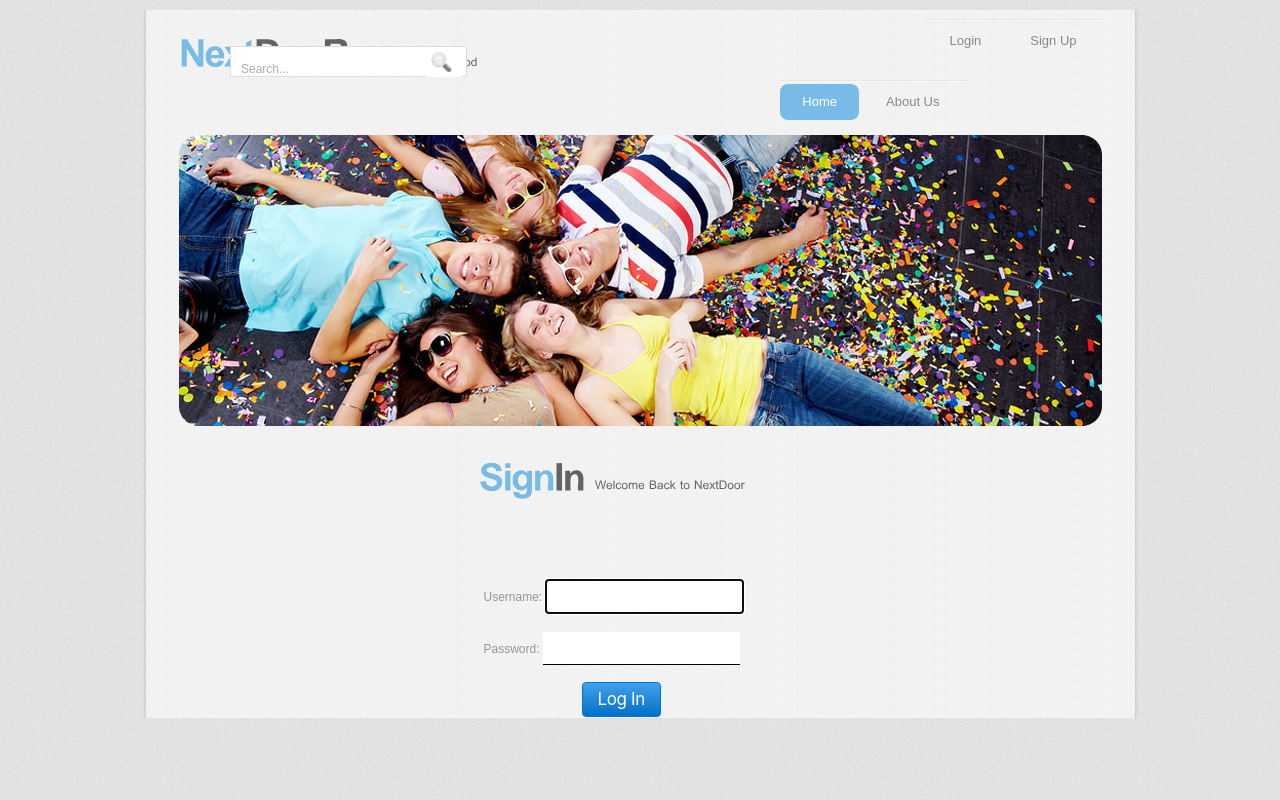
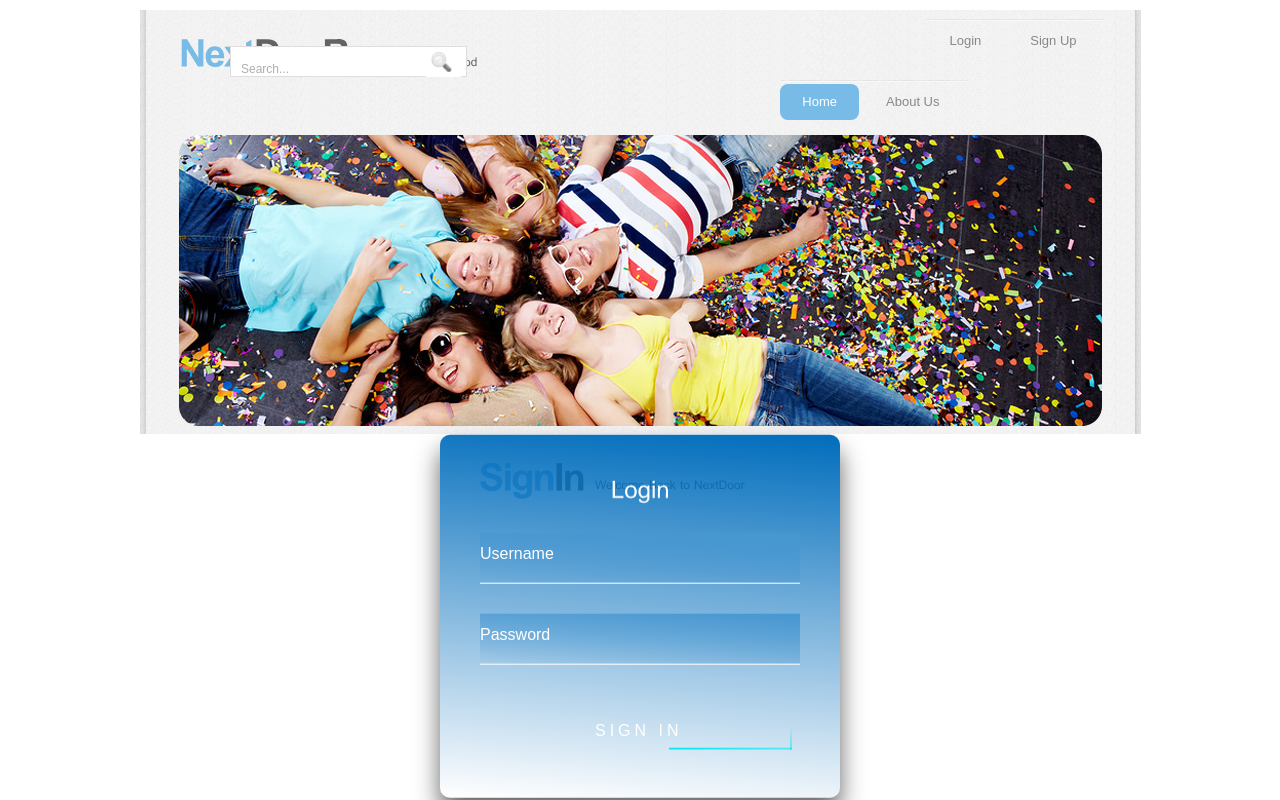
Before and after one commit to Project-Management-SCE/PM2022_TEAM_4, a Django app: page /Account/login/ in a window 1280 px wide. Run offline with Django 4.2, Linux system fonts and the light colour scheme.

Commit message:
change style login

```diff
--- a/templates/registration/login.html
+++ b/templates/registration/login.html
@@ -60,7 +60,179 @@ p {
   box-shadow: rgba(131, 192, 253, 0.5) 0 0 0 3px;
   outline: none;
 }
+html {
+  height: 100%;
+}
+body {
+  margin:0;
+  padding:0;
+  font-family: sans-serif;
+  background: linear-gradient(#141e30, #243b55);
+}
 
+.login-box {
+  position: absolute;
+  top: 77%;
+  left: 50%;
+  width: 400px;
+  padding: 40px;
+  transform: translate(-50%, -50%);
+  background: linear-gradient(184deg, #006dbc, transparent);
+  box-sizing: border-box;
+  box-shadow: 0 15px 25px rgba(0,0,0,.6);
+  border-radius: 10px;
+}
+
+.login-box h2 {
+  margin: 0 0 30px;
+  padding: 0;
+  color: #fff;
+  text-align: center;
+}
+
+.login-box .user-box {
+  position: relative;
+}
+
+.login-box .user-box input {
+  width: 100%;
+  padding: 10px 0;
+  font-size: 16px;
+  color: #fff;
+  margin-bottom: 30px;
+  border: none;
+  border-bottom: 1px solid #fff;
+  outline: none;
+  background: linear-gradient(184deg, #4797d1, transparent);
+}
+.login-box .user-box label {
+  position: absolute;
+  top:0;
+  left: 0;
+  padding: 10px 0;
+  font-size: 16px;
+  color: #fff;
+  pointer-events: none;
+  transition: .5s;
+}
+
+.login-box .user-box input:focus ~ label,
+.login-box .user-box input:valid ~ label {
+  top: -20px;
+  left: 0;
+  color: #03e9f4;
+  font-size: 12px;
+}
+
+.login-box form a {
+  position: relative;
+  display: inline-block;
+  padding: 10px 109px;
+  color: #ffffff;
+  font-size: 16px;
+  text-decoration: none;
+  text-transform: uppercase;
+  overflow: hidden;
+  transition: .5s;
+  margin-top: 16px;
+  letter-spacing: 4px
+}
+
+.login-box a:hover {
+  background: #03e9f4;
+  color: #fff;
+  border-radius: 5px;
+  box-shadow: 0 0 5px #03e9f4,
+              0 0 25px #03e9f4,
+              0 0 50px #03e9f4,
+              0 0 100px #03e9f4;
+}
+
+.login-box a span {
+  position: absolute;
+  display: block;
+}
+
+.login-box a span:nth-child(1) {
+  top: 0;
+  left: -100%;
+  width: 100%;
+  height: 2px;
+  background: linear-gradient(90deg, transparent, #03e9f4);
+  animation: btn-anim1 1s linear infinite;
+}
+
+@keyframes btn-anim1 {
+  0% {
+    left: -100%;
+  }
+  50%,100% {
+    left: 100%;
+  }
+}
+
+.login-box a span:nth-child(2) {
+  top: -100%;
+  right: 0;
+  width: 2px;
+  height: 100%;
+  background: linear-gradient(180deg, transparent, #03e9f4);
+  animation: btn-anim2 1s linear infinite;
+  animation-delay: .25s
+}
+
+@keyframes btn-anim2 {
+  0% {
+    top: -100%;
+  }
+  50%,100% {
+    top: 100%;
+  }
+}
+
+.login-box a span:nth-child(3) {
+  bottom: 0;
+  right: -100%;
+  width: 100%;
+  height: 2px;
+  background: linear-gradient(270deg, transparent, #03e9f4);
+  animation: btn-anim3 1s linear infinite;
+  animation-delay: .5s
+}
+
+@keyframes btn-anim3 {
+  0% {
+    right: -100%;
+  }
+  50%,100% {
+    right: 100%;
+  }
+}
+
+.login-box a span:nth-child(4) {
+  bottom: -100%;
+  left: 0;
+  width: 2px;
+  height: 100%;
+  background: linear-gradient(360deg, transparent, #03e9f4);
+  animation: btn-anim4 1s linear infinite;
+  animation-delay: .75s
+}
+
+@keyframes btn-anim4 {
+  0% {
+    bottom: -100%;
+  }
+  50%,100% {
+    bottom: 100%;
+  }
+}
+body {
+    margin: 0;
+    padding: 0;
+    font-family: sans-serif;
+    background: white;
+}
 </style>
     {% if user.is_authenticated == 0 %}
     <div class="logo" style="width: 63px;
@@ -70,15 +242,29 @@ p {
     margin: -68px 265px;">
         <h1><a href="#"><span>Sign</span>In<small>Welcome Back to NextDoor</small></a></h1>
       </div>
-    <div class="menu_nav">
-        <form method="post">
-        {% csrf_token %}
-        {{ form.as_p }}
-            <div style="padding: 1px 426px;">
-        <button class="button-15" type="submit">Log In</button>
-                </div>
-        </form>
+<div class="login-box">
+  <h2>Login</h2>
+  <form method="post" >
+{% csrf_token %}
+    <div class="user-box">
+      <input type="text" name="username" required="">
+      <label>Username</label>
     </div>
+    <div class="user-box">
+      <input type="password" name="password" required="">
+      <label>Password</label>
+    </div>
+    <button style="background-color: transparent;
+    background-repeat: no-repeat;
+    border: none;"><a >
+      <span></span>
+      <span></span>
+      <span></span>
+      <span></span>
+      Sign In
+    </a></button>
+  </form>
+</div>
     {% else %}
     <div class="logo" style="width: 63px;
     width: 302px;
```
Also changed, not shown: NextDoor/db.sqlite3.
